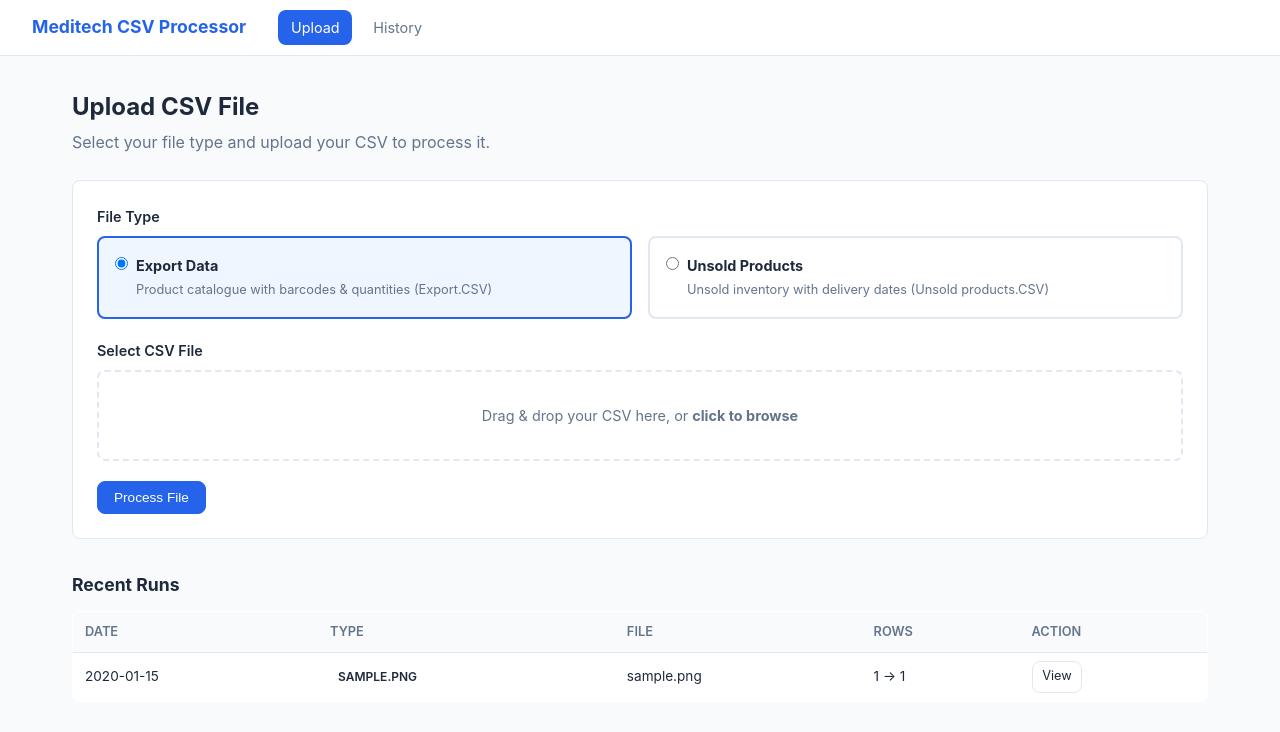
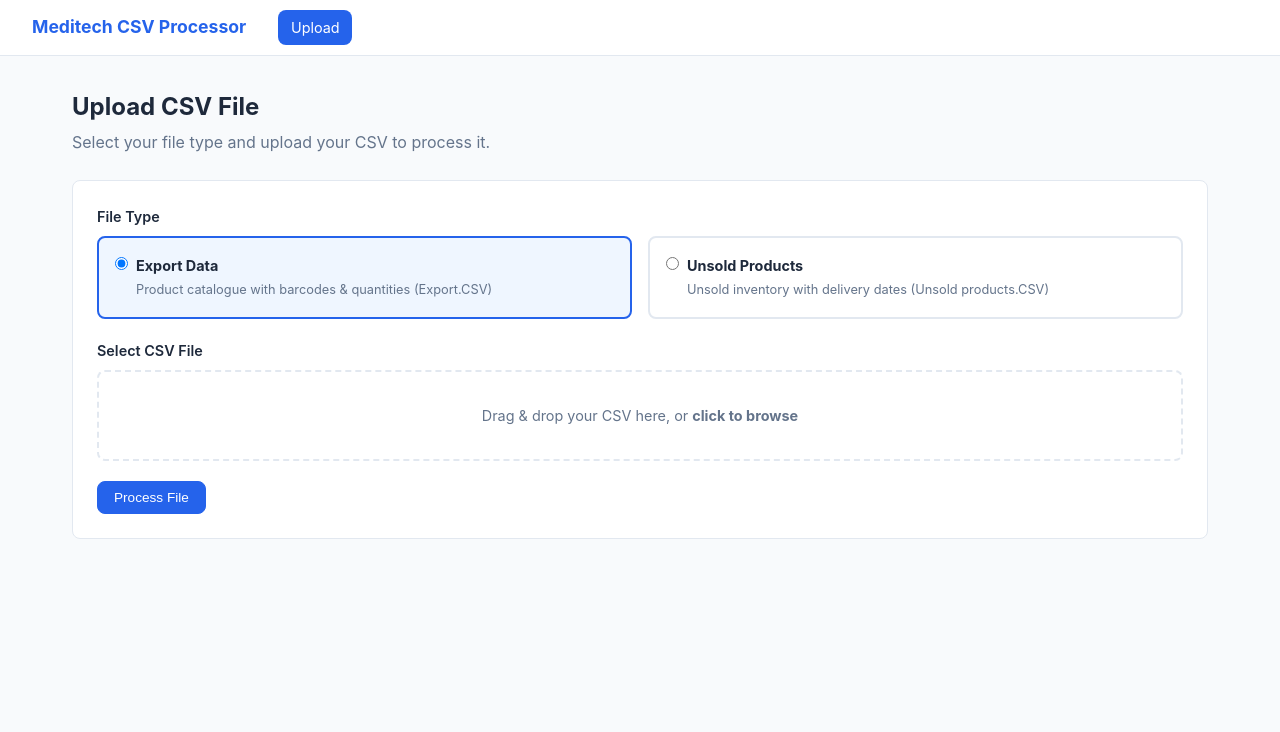
Before and after one commit to vibecoding2025/meditech, a Flask app: page / in a window 1280 px wide. Shown: the top 732 px of the page. Run offline with Flask 3, Linux system fonts and the light colour scheme; tables that the repository leaves empty hold one stand-in row (values such as "Sample post").

Commit message:
Remove history — each user only sees their own upload results
Results are stored in-memory per session, not in database.
No history page, no shared data between users.

Co-Authored-By: Claude Opus 4.6 (1M context) <noreply@anthropic.com>

```diff
--- a/app.py
+++ b/app.py
@@ -4,15 +4,15 @@ import csv
 import io
 import json
 import os
+import uuid
 import webbrowser
 from threading import Timer
 
 from flask import (
     Flask, render_template, request, redirect, url_for,
-    flash, send_file, Response,
+    flash, Response, session,
 )
 
-import database as db
 import processing as proc
 
 BASE_DIR = os.path.dirname(os.path.abspath(__file__))
@@ -23,6 +23,10 @@ app.secret_key = os.environ.get("SECRET_KEY", "meditech-local-dev-key")
 UPLOAD_DIR = os.path.join(BASE_DIR, "uploads")
 os.makedirs(UPLOAD_DIR, exist_ok=True)
 
+# In-memory store: each user session gets their own results, auto-cleared
+# Key = session token, Value = {stats, clean_csv, summary_csv, file_type, filename, clean_fields, summary_fields}
+_results_store = {}
+
 
 # ---------------------------------------------------------------------------
 # Routes
@@ -30,8 +34,7 @@ os.makedirs(UPLOAD_DIR, exist_ok=True)
 
 @app.route("/")
 def index():
-    recent = db.get_runs()[:5]
-    return render_template("index.html", recent=recent)
+    return render_template("index.html")
 
 
 @app.route("/upload", methods=["POST"])
@@ -47,9 +50,9 @@ def upload():
         flash("Please select a file type.", "error")
         return redirect(url_for("index"))
 
-    # Save uploaded file
+    # Save uploaded file temporarily
     filename = file.filename
-    filepath = os.path.join(UPLOAD_DIR, filename)
+    filepath = os.path.join(UPLOAD_DIR, f"{uuid.uuid4()}_{filename}")
     file.save(filepath)
 
     try:
@@ -57,48 +60,59 @@ def upload():
             clean, summary, stats = proc.process_export(filepath)
             clean_csv = proc.generate_csv_string(clean, proc.EXPORT_CLEAN_FIELDS)
             summary_csv = proc.generate_csv_string(summary, proc.EXPORT_SUMMARY_FIELDS)
+            clean_fields = proc.EXPORT_CLEAN_FIELDS
+            summary_fields = proc.EXPORT_SUMMARY_FIELDS
         else:
             clean, summary, stats = proc.process_unsold(filepath)
             clean_csv = proc.generate_csv_string(clean, proc.UNSOLD_CLEAN_FIELDS)
             summary_csv = proc.generate_csv_string(summary, proc.UNSOLD_SUMMARY_FIELDS)
+            clean_fields = proc.UNSOLD_CLEAN_FIELDS
+            summary_fields = proc.UNSOLD_SUMMARY_FIELDS
 
-        run_id = db.save_run(file_type, filename, stats, clean_csv, summary_csv)
+        # Store results in memory with a unique token
+        token = str(uuid.uuid4())
+        _results_store[token] = {
+            "stats": stats,
+            "clean_csv": clean_csv,
+            "summary_csv": summary_csv,
+            "file_type": file_type,
+            "filename": filename,
+        }
+        session["result_token"] = token
+
         flash(f"Processed {filename}: {stats['raw_rows']} rows read, "
               f"{stats['duplicates_removed']} duplicates removed, "
               f"{stats['summary_rows']} unique items.", "success")
-        return redirect(url_for("results", run_id=run_id))
+        return redirect(url_for("results"))
 
     except Exception as e:
         flash(f"Error processing file: {e}", "error")
         return redirect(url_for("index"))
     finally:
-        # Clean up uploaded file
         if os.path.exists(filepath):
             os.remove(filepath)
 
 
-@app.route("/results/<int:run_id>")
-def results(run_id):
-    run = db.get_run(run_id)
-    if not run:
-        flash("Run not found.", "error")
+@app.route("/results")
+def results():
+    token = session.get("result_token")
+    if not token or token not in _results_store:
+        flash("No results found. Please upload a file first.", "error")
         return redirect(url_for("index"))
 
-    stats = json.loads(run["stats_json"]) if run["stats_json"] else {}
+    data = _results_store[token]
+    stats = data["stats"]
 
-    # Parse CSVs back into lists for the template
-    clean_csv = db.get_run_data(run_id, "clean") or ""
-    summary_csv = db.get_run_data(run_id, "summary") or ""
-
-    clean_rows = list(csv.DictReader(io.StringIO(clean_csv)))
-    summary_rows = list(csv.DictReader(io.StringIO(summary_csv)))
+    clean_rows = list(csv.DictReader(io.StringIO(data["clean_csv"])))
+    summary_rows = list(csv.DictReader(io.StringIO(data["summary_csv"])))
 
     clean_headers = list(clean_rows[0].keys()) if clean_rows else []
     summary_headers = list(summary_rows[0].keys()) if summary_rows else []
 
     return render_template(
         "results.html",
-        run=run,
+        file_type=data["file_type"],
+        filename=data["filename"],
         stats=stats,
         clean_headers=clean_headers,
         clean_rows=clean_rows,
@@ -107,41 +121,26 @@ def results(run_id):
     )
 
 
-@app.route("/download/<int:run_id>/<data_type>")
-def download(run_id, data_type):
+@app.route("/download/<data_type>")
+def download(data_type):
     if data_type not in ("clean", "summary"):
         flash("Invalid download type.", "error")
         return redirect(url_for("index"))
 
-    run = db.get_run(run_id)
-    if not run:
-        flash("Run not found.", "error")
+    token = session.get("result_token")
+    if not token or token not in _results_store:
+        flash("No results found. Please upload a file first.", "error")
         return redirect(url_for("index"))
 
-    content = db.get_run_data(run_id, data_type)
-    if not content:
-        flash("Data not found.", "error")
-        return redirect(url_for("results", run_id=run_id))
+    data = _results_store[token]
+    content = data["clean_csv"] if data_type == "clean" else data["summary_csv"]
 
-    filename = f"{run['file_type']}_{data_type}_{run['run_date'][:10]}.csv"
+    filename = f"{data['file_type']}_{data_type}.csv"
     return Response(
         content,
         mimetype="text/csv",
         headers={"Content-Disposition": f"attachment; filename={filename}"},
     )
-
-
-@app.route("/history")
-def history():
-    runs = db.get_runs()
-    return render_template("history.html", runs=runs)
-
-
-@app.route("/delete/<int:run_id>", methods=["POST"])
-def delete(run_id):
-    db.delete_run(run_id)
-    flash("Run deleted.", "success")
-    return redirect(url_for("history"))
 
 
 # ---------------------------------------------------------------------------
@@ -153,7 +152,6 @@ def open_browser():
 
 
 if __name__ == "__main__":
-    db.init_db()
     Timer(1.5, open_browser).start()
     print("\n  Meditech CSV Processor running at http://127.0.0.1:5000\n")
     app.run(debug=False, port=5000)
--- a/templates/base.html
+++ b/templates/base.html
@@ -10,8 +10,7 @@
     <nav class="navbar">
         <a href="{{ url_for('index') }}" class="nav-brand">Meditech CSV Processor</a>
         <div class="nav-links">
-            <a href="{{ url_for('index') }}" class="nav-link {% if request.endpoint == 'index' %}active{% endif %}">Upload</a>
-            <a href="{{ url_for('history') }}" class="nav-link {% if request.endpoint == 'history' %}active{% endif %}">History</a>
+            <a href="{{ url_for('index') }}" class="nav-link active">Upload</a>
         </div>
     </nav>
 
--- a/templates/index.html
+++ b/templates/index.html
@@ -37,34 +37,6 @@
 
     <button type="submit" class="btn btn-primary">Process File</button>
 </form>
-
-{% if recent %}
-<section class="recent-section">
-    <h2>Recent Runs</h2>
-    <table class="data-table">
-        <thead>
-            <tr>
-                <th>Date</th>
-                <th>Type</th>
-                <th>File</th>
-                <th>Rows</th>
-                <th>Action</th>
-            </tr>
-        </thead>
-        <tbody>
-            {% for run in recent %}
-            <tr>
-                <td>{{ run.run_date }}</td>
-                <td><span class="badge badge-{{ run.file_type }}">{{ run.file_type | title }}</span></td>
-                <td>{{ run.filename }}</td>
-                <td>{{ run.raw_rows }} &rarr; {{ run.summary_rows }}</td>
-                <td><a href="{{ url_for('results', run_id=run.id) }}" class="btn btn-sm">View</a></td>
-            </tr>
-            {% endfor %}
-        </tbody>
-    </table>
-</section>
-{% endif %}
 {% endblock %}
 
 {% block scripts %}
```
Also changed, not shown: templates/history.html (deleted, +0 -50 lines), templates/results.html (+8 -5 lines).
